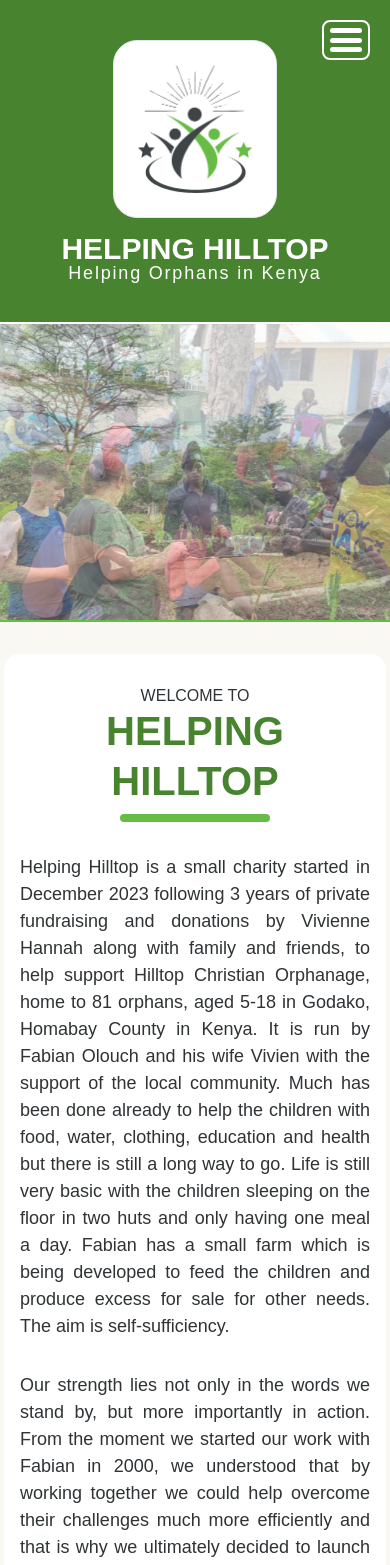
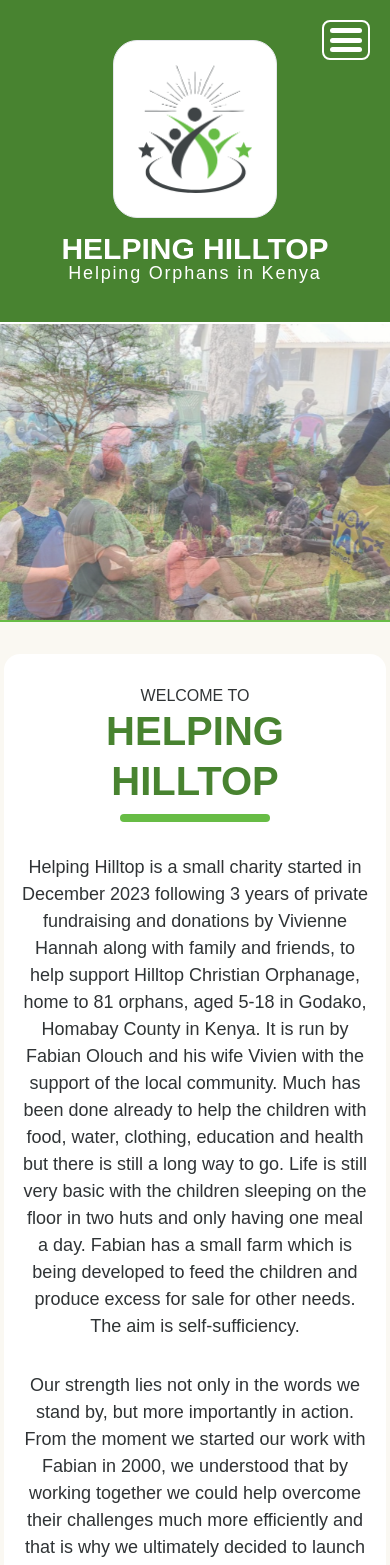
Before and after one commit to tonyhaunschmidt/helping_hilltop, a Next.js app: page / in a window 390 px wide. Shown: the top 1565 px of the page. Built offline with nearby package versions, Linux system fonts and the light colour scheme.

Commit message:
text left align

```diff
--- a/src/app/about_us/page.js
+++ b/src/app/about_us/page.js
@@ -7,7 +7,7 @@
   return (
     <main className="pb-12 pt-20">
       <Container>
-        <div className="bg-white rounded-2xl text-justify sm:mx-0 -mx-3 px-4 sm:px-6 pt-8 pb-10">
+        <div className="bg-white rounded-2xl sm:mx-0 -mx-3 px-4 sm:px-6 pt-8 pb-10">
           <h1 className="text-[30px] sm:text-[40px] font-black">ABOUT US</h1>
           <div className="text-[18px] [&>*]:mt-8">
             <p>
--- a/src/app/donate/page.js
+++ b/src/app/donate/page.js
@@ -11,7 +11,7 @@
   return (
     <main className="pb-12 pt-20 min-h-[calc(100vh-266px)]">
       <Container>
-        <div className="bg-white rounded-2xl text-justify sm:mx-0 -mx-3 px-4 sm:px-6 pt-8 pb-10">
+        <div className="bg-white rounded-2xl sm:mx-0 -mx-3 px-4 sm:px-6 pt-8 pb-10">
           <h1 className="text-[30px] sm:text-[40px] font-black">DONATE</h1>
           <div className="text-[18px] [&>*]:mt-8">
             <p>intro and what the money goes towards</p>
--- a/src/app/work_with_us/page.js
+++ b/src/app/work_with_us/page.js
@@ -4,7 +4,7 @@
   return (
     <main className="pb-12 pt-20 min-h-[calc(100vh-266px)]">
       <Container>
-        <div className="bg-white rounded-2xl text-justify sm:mx-0 -mx-3 px-4 sm:px-6 pt-8 pb-10">
+        <div className="bg-white rounded-2xl sm:mx-0 -mx-3 px-4 sm:px-6 pt-8 pb-10">
           <h1 className="text-[30px] sm:text-[40px] font-black">
             WORK WITH US
           </h1>
--- a/src/components/WelcomeSection.jsx
+++ b/src/components/WelcomeSection.jsx
@@ -4,19 +4,16 @@
 
 export default function WelcomeSection() {
   return (
-    <section
-      id="welcome-text"
-      className="pt-8 text-justify lg:pt-16 pb-16 relative"
-    >
+    <section id="welcome-text" className="pt-8 lg:pt-16 pb-16 relative">
       <Container>
-        <div className="bg-white rounded-2xl sm:mx-0 -mx-3 px-4 sm:px-6 pt-8 pb-10">
+        <div className="bg-white text-center sm:text-left rounded-2xl sm:mx-0 -mx-3 px-4 sm:px-6 pt-8 pb-10">
           <Image
             className="2xl:w-[522px] hidden lg:block aspect-square rounded-2xl shadow-md shadow-gray-500 border border-logo_grey w-[350px] xl:w-[420px] mr-14 mb-10 object-cover float-left"
             src={welcomeImage}
             alt="Main text Image"
           />
           <div className="lg:pt-5">
-            <h1 className="leading-tight sm:text-justify text-center">
+            <h1 className="leading-tight sm:text-left text-center">
               <span>WELCOME TO</span>
               <br />
               <span className="text-[40px] text-dark_green sm:text-[50px] xl:text-[60px] font-black">
```
